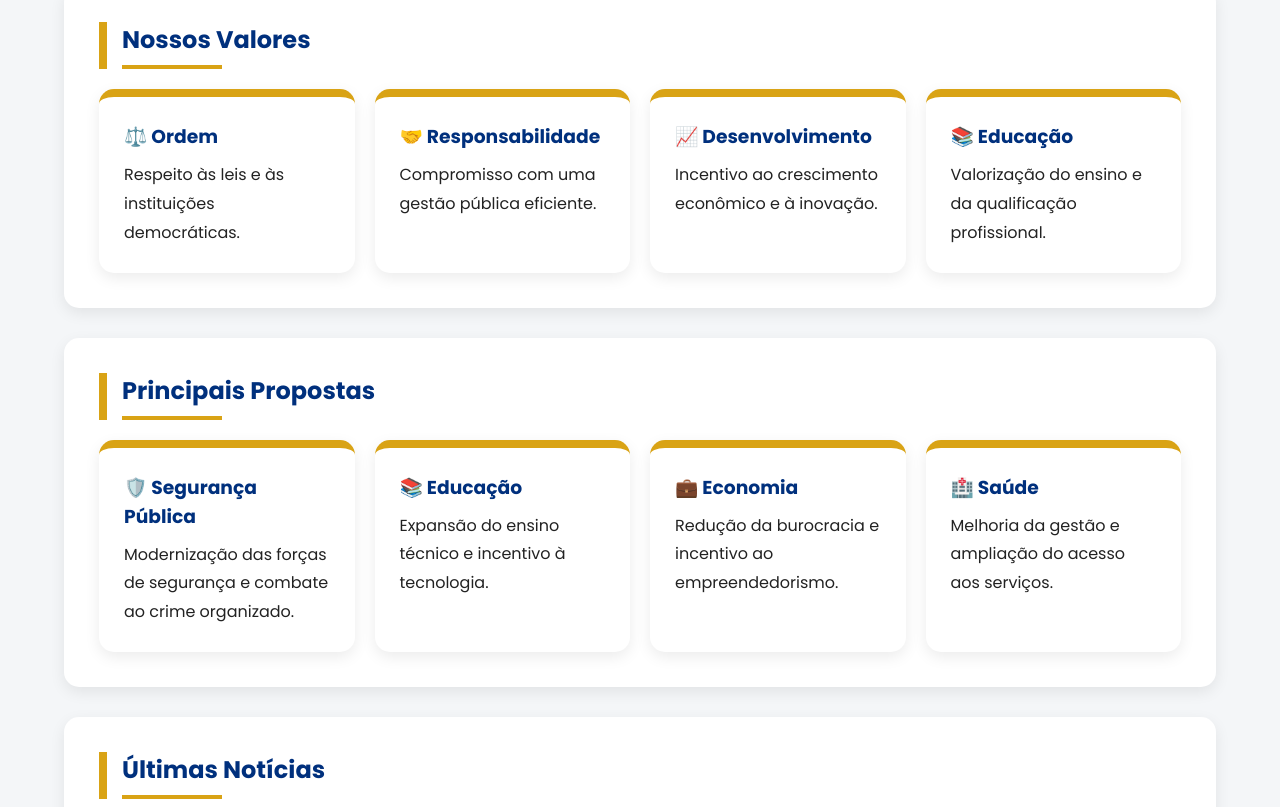
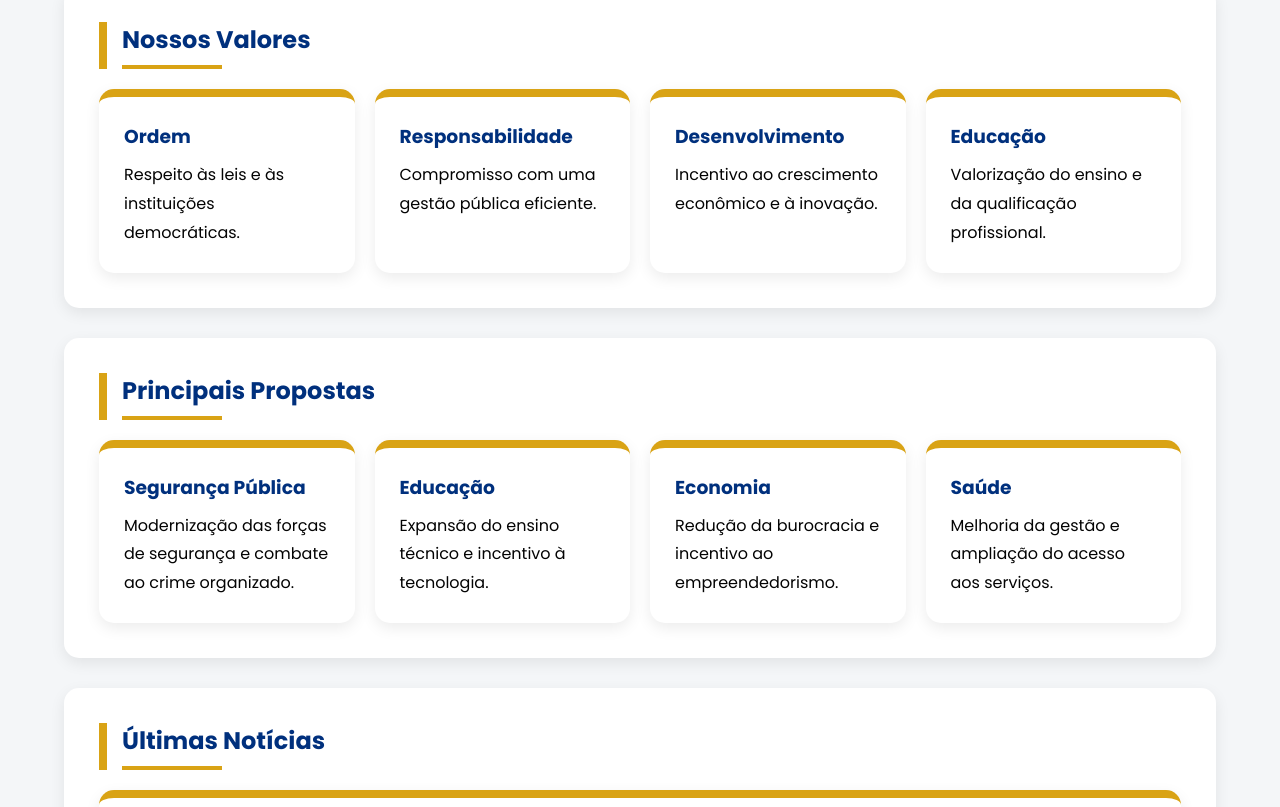
Before and after one commit to pefal2009/cnpj-22-, a plain HTML site: page index.html in a window 1280 px wide. Shown: the part 1322-2129 px from the top of the page. Drawn offline with Linux system fonts and the light colour scheme.

Commit message:
Add files via upload

```diff
--- a/index.html
+++ b/index.html
@@ -30,7 +30,7 @@ scroll-behavior:smooth;
 
 body{
 background:var(--cinza);
-color:#222;
+color:#030303;
 }
 
 /* MENU */
@@ -272,7 +272,7 @@ margin:10px 0;
 <div class="hero-content">
 
 <!-- TROQUE PELO NOME DA SUA LOGO -->
-<img src="logo.png" class="logo">
+<img src="ok.jpg" width="400" height="500">>
 
 <h1>POEN</h1>
 
@@ -319,22 +319,22 @@ Acreditamos em um Brasil forte, moderno e preparado para o futuro. Defendemos in
 <div class="cards">
 
 <div class="card">
-<h3>⚖️ Ordem</h3>
+<h3> Ordem</h3>
 <p>Respeito às leis e às instituições democráticas.</p>
 </div>
 
 <div class="card">
-<h3>🤝 Responsabilidade</h3>
+<h3> Responsabilidade</h3>
 <p>Compromisso com uma gestão pública eficiente.</p>
 </div>
 
 <div class="card">
-<h3>📈 Desenvolvimento</h3>
+<h3> Desenvolvimento</h3>
 <p>Incentivo ao crescimento econômico e à inovação.</p>
 </div>
 
 <div class="card">
-<h3>📚 Educação</h3>
+<h3> Educação</h3>
 <p>Valorização do ensino e da qualificação profissional.</p>
 </div>
 
@@ -349,22 +349,22 @@ Acreditamos em um Brasil forte, moderno e preparado para o futuro. Defendemos in
 <div class="cards">
 
 <div class="card">
-<h3>🛡️ Segurança Pública</h3>
+<h3> Segurança Pública</h3>
 <p>Modernização das forças de segurança e combate ao crime organizado.</p>
 </div>
 
 <div class="card">
-<h3>📚 Educação</h3>
+<h3> Educação</h3>
 <p>Expansão do ensino técnico e incentivo à tecnologia.</p>
 </div>
 
 <div class="card">
-<h3>💼 Economia</h3>
+<h3> Economia</h3>
 <p>Redução da burocracia e incentivo ao empreendedorismo.</p>
 </div>
 
 <div class="card">
-<h3>🏥 Saúde</h3>
+<h3> Saúde</h3>
 <p>Melhoria da gestão e ampliação do acesso aos serviços.</p>
 </div>
 
@@ -421,8 +421,8 @@ Solicitar Filiação
 
 <h2>Contato</h2>
 
-<p><strong>Email:</strong> contato@poen.org</p>
-<p><strong>Instagram:</strong> @poenoficial</p>
+<p><strong>Email:</strong> partidopoen27@gmail.com</p>
+<p><strong>Instagram:</strong> @partidopoen27@gmail.com</p>
 <p><strong>Telefone:</strong> (11) 99999-9999</p>
 
 </section>
```
